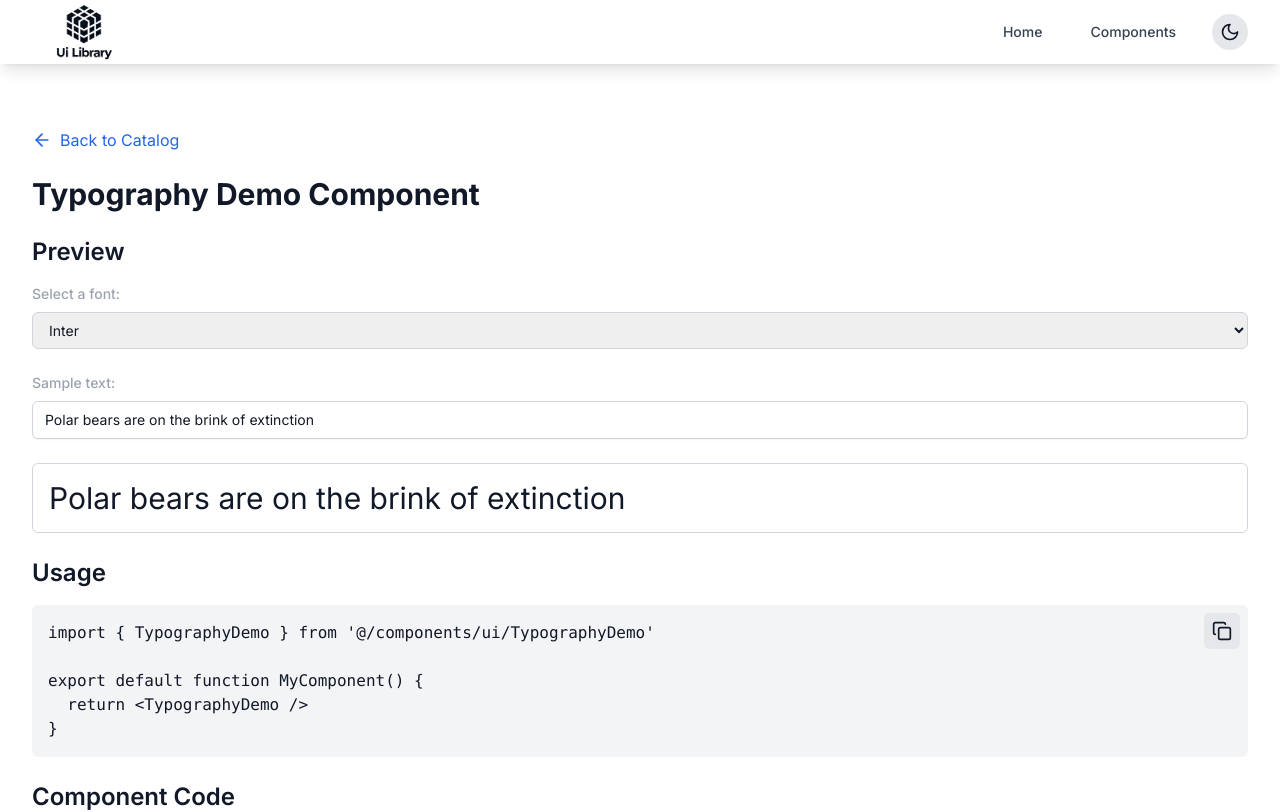
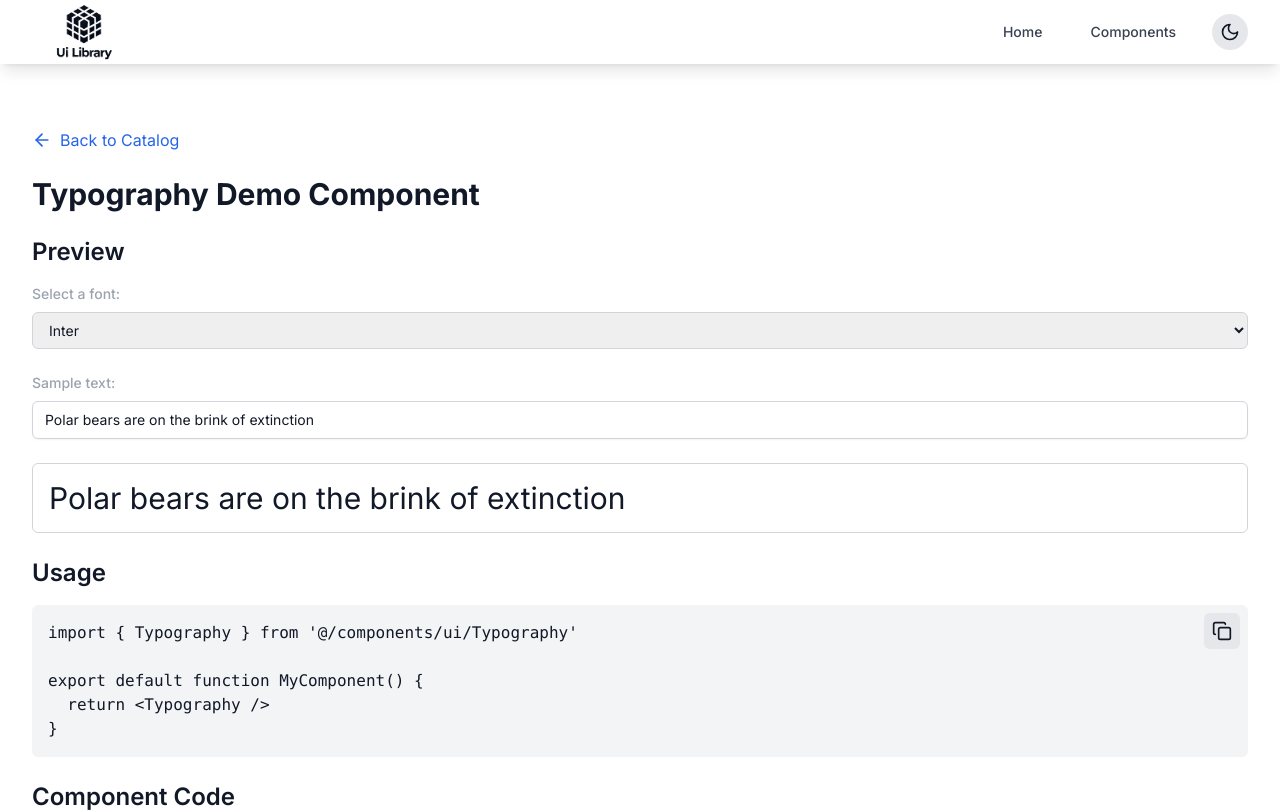
Before and after one commit to Florence-Martin/UI-Library, a Next.js app: page /catalog/typography in a window 1280 px wide. Shown: the top 812 px of the page. Built offline with nearby package versions, Linux system fonts and the light colour scheme; a web font is replaced by a local one.

Commit message:
fix: corrected naming in the typography page

```diff
--- a/app/catalog/typography/page.tsx
+++ b/app/catalog/typography/page.tsx
@@ -106,10 +106,10 @@ export default function TypographyPage() {
       <section>
         <h2 className="text-2xl font-semibold mb-4">Usage</h2>
         <CodeBlock
-          code={`import { TypographyDemo } from '@/components/ui/TypographyDemo'
+          code={`import { Typography } from '@/components/ui/Typography'
 
 export default function MyComponent() {
-  return <TypographyDemo />
+  return <Typography />
 }`}
           language="tsx"
         />
--- a/package.json
+++ b/package.json
@@ -9,6 +9,7 @@
     "lint": "next lint"
   },
   "dependencies": {
+    "@next/font": "^14.2.15",
     "class-variance-authority": "^0.7.1",
     "framer-motion": "^12.0.0",
     "lucide-react": "^0.473.0",
```
Also changed, not shown: 1 other file (tests, documents, lock files or other folders).
